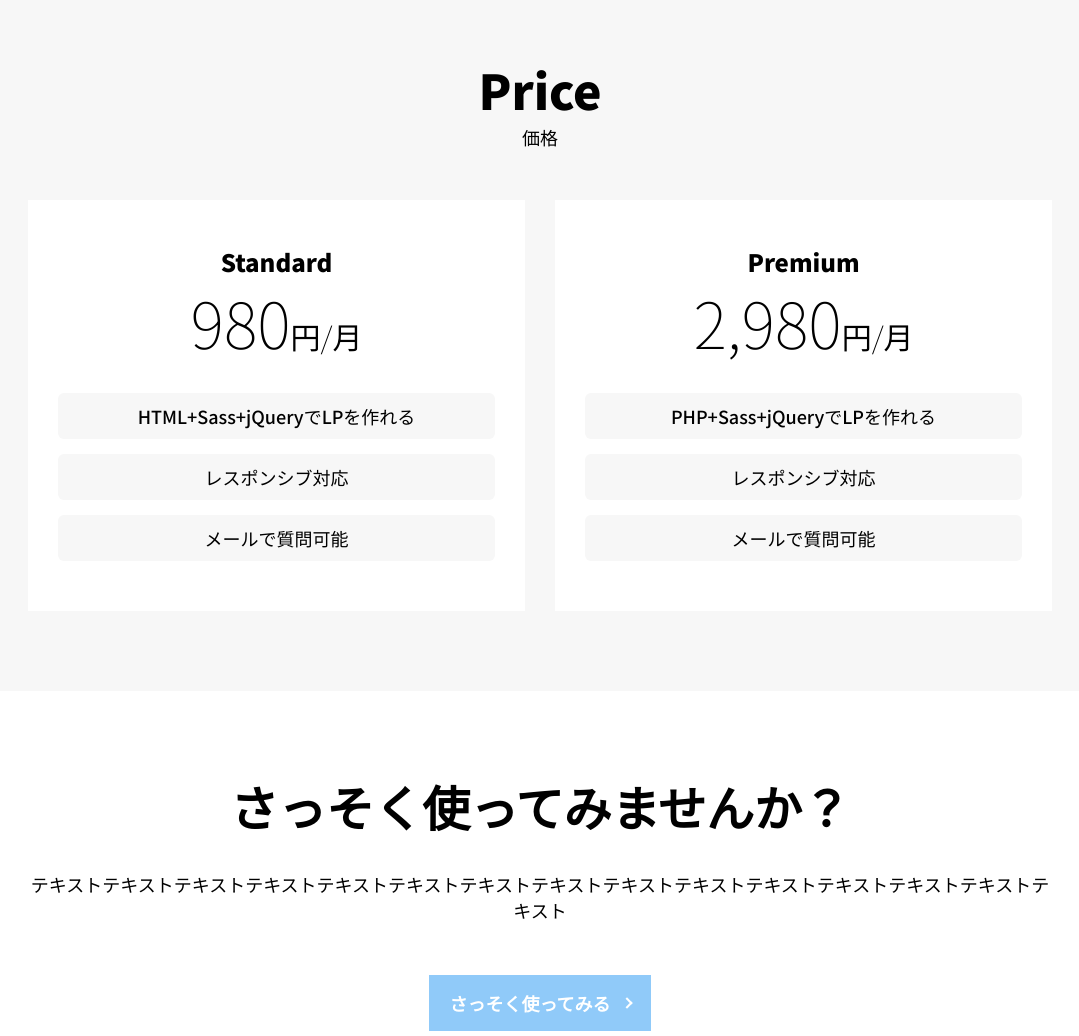
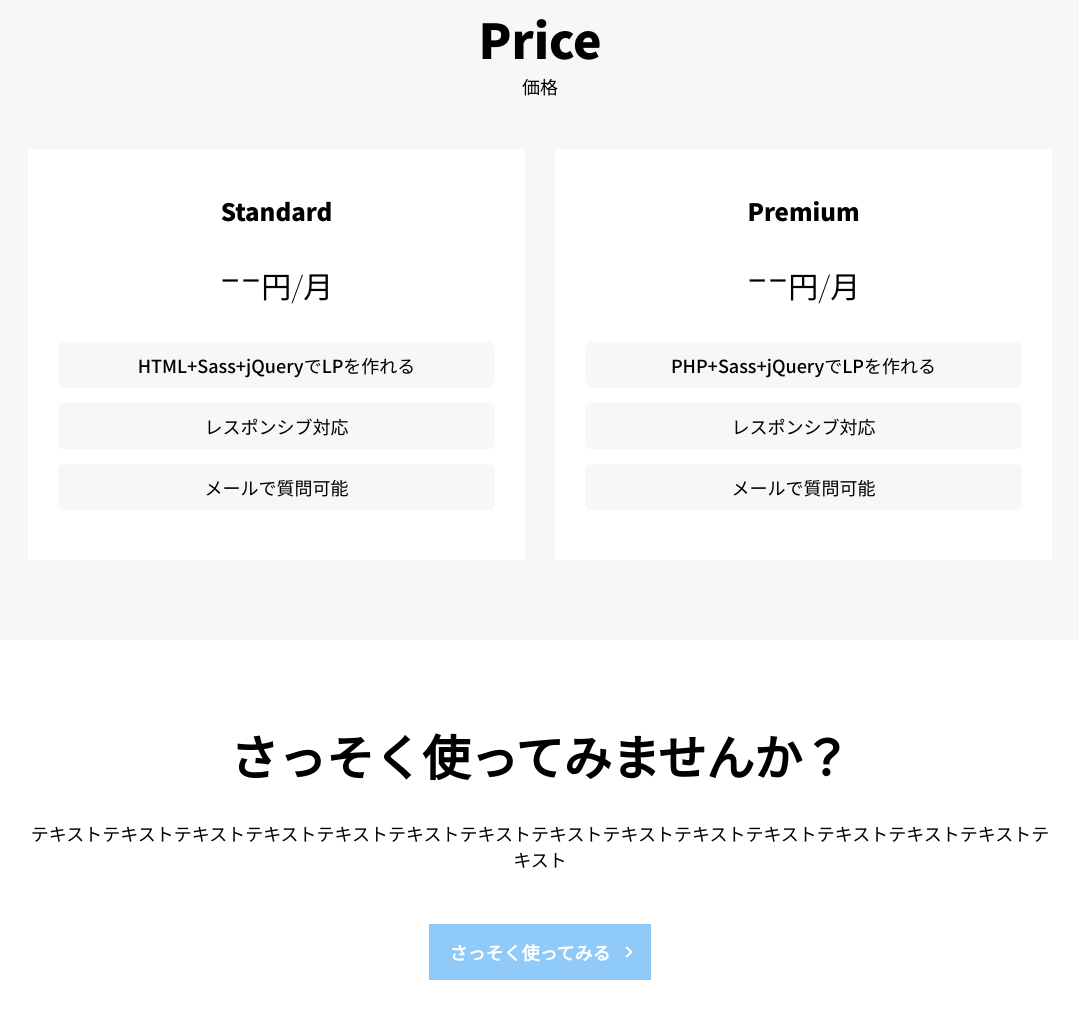
Before and after one commit to y-asato/Portfolio-1, a plain HTML site: page index.html in a window 1280 px wide. Shown: the part 3719-4755 px from the top of the page, without its empty margins (100-1179 px from the left). Drawn offline with nearby package versions, Linux system fonts and the light colour scheme; some packages are replaced by stand-ins of ours.

Commit message:
タイトル・画像変更

```diff
--- a/index.html
+++ b/index.html
@@ -5,7 +5,7 @@
     <meta charset="UTF-8">
     <meta http-equiv="X-UA-Compatible" content="IE=edge">
     <meta name="viewport" content="width=device-width, initial-scale=1.0">
-    <title>サクッとLP｜永久無料で使えて、商用利用可能なLPテンプレート</title>
+    <title>Asato's Portfolio</title>
     <link rel='stylesheet' href='https://unpkg.com/ress/dist/ress.min.css'>
     <link rel="stylesheet" href="/assets/css/style.css">
     <link rel="stylesheet" href="/assets/css/lightbox.css">
@@ -114,7 +114,7 @@
         <ul class="price__list">
             <li class="price__item">
                 <h3>Standard</h3>
-                <p class="yen">980<span>円/月</span></p>
+                <p class="yen">--<span>円/月</span></p>
                 <div class="cando">
                     <ol>
                         <li>HTML+Sass+jQueryでLPを作れる</li>
@@ -125,7 +125,7 @@
             </li>
             <li class="price__item">
                 <h3>Premium</h3>
-                <p class="yen">2,980<span>円/月</span></p>
+                <p class="yen">--<span>円/月</span></p>
                 <div class="cando">
                     <ol>
                         <li>PHP+Sass+jQueryでLPを作れる</li>
```
Also changed, not shown: assets/img/about.jpg.
